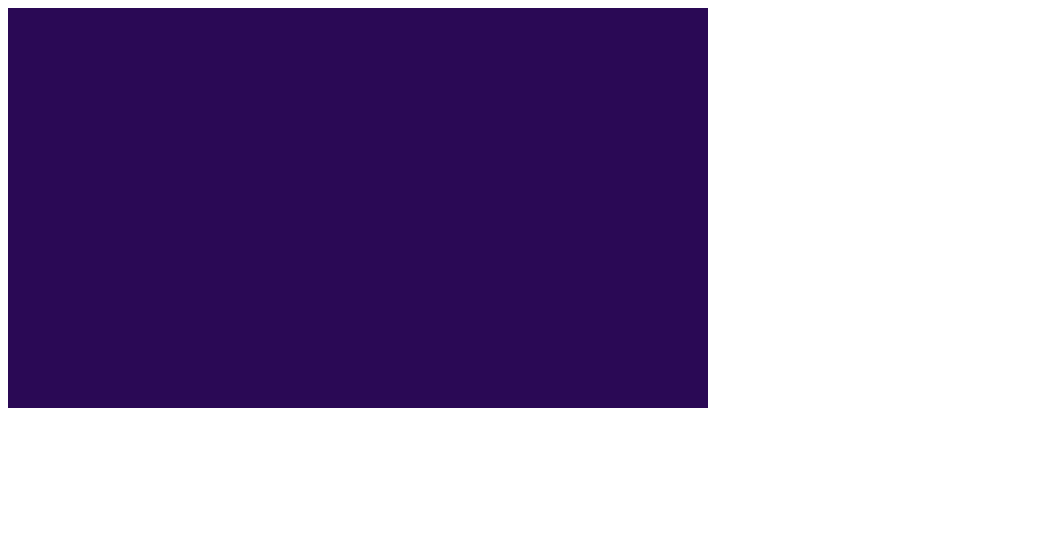
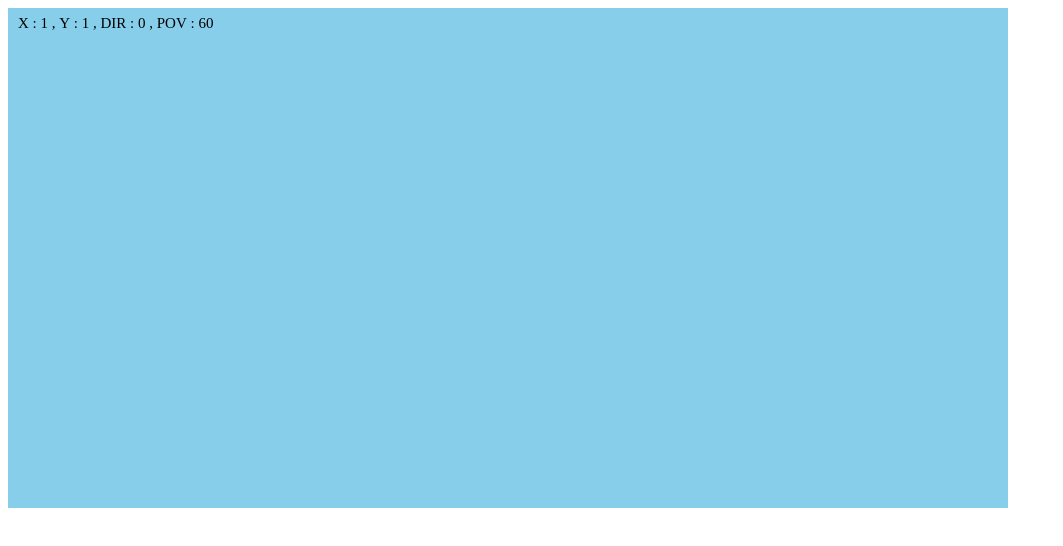
Before and after one commit to ownNurzh/ray-casting-on-js-html, a plain HTML site: page index.html in a window 1280 px wide. Shown: the whole page, without its empty margins (0-1063 px from the left). Drawn offline with Linux system fonts and the light colour scheme.

Commit message:
-- add player.js module -- change canvas size and style -- fix index.htnl connect scripts (need to use type="module" for ES6 imports) -- add draw player info in main.js

```diff
--- a/css/main.css
+++ b/css/main.css
@@ -1,4 +1,4 @@
 #canvas {
-    background-color: #2a0955;
+    background-color: skyblue;
     margin: 0 auto;
 }
--- a/index.html
+++ b/index.html
@@ -8,10 +8,11 @@
 </head>
 <body>
 
-    <canvas id="canvas" width="700" height="400"></canvas>
+    <canvas id="canvas" width="1000" height="500"></canvas>
 
 
     <script type="module" src="js/map.js"></script>
-    <script type="script" src="js/main.js"></script>
+    <script type="module" src="js/player.js"></script>
+    <script type="module" src="js/main.js"></script>
 </body>
 </html>
--- a/js/main.js
+++ b/js/main.js
@@ -0,0 +1,24 @@
+//import { Map } from './map.js';
+import { Player } from './player.js';
+
+const player = new Player();
+
+
+const canvas = document.getElementById('canvas');
+const ctx = canvas.getContext("2d");
+
+
+function drawInfo() {
+    ctx.font = "15px Arial sans-serif";
+    ctx.fillStyle = "black";
+    ctx.fillText(`X : ${player.position.x} , Y : ${player.position.y} , DIR : ${player.direction} , POV : ${player.pov}`, 10, 20);
+}
+
+function render() {
+    ctx.clearRect(0, 0, canvas.width, canvas.height);
+
+    drawInfo()
+    requestAnimationFrame(render);
+}
+
+render();
--- /dev/null
+++ b/js/player.js
@@ -0,0 +1,20 @@
+export class Player {
+    constructor() {
+        this.position = {x: 1, y: 1};
+        this.pov = 60;
+        this.direction = 0;
+    }
+
+    move() {
+        //pass
+    }
+    rotate(degrees) {
+        //player.rotate(1);  поворот вправо на 1°
+        //player.rotate(-1); поворот влево на 1°
+        const radians = degrees * Math.PI / 180;
+        this.direction += radians;
+        this.direction %= 2 * Math.PI;
+        if (this.direction < 0) this.direction += 2 * Math.PI;
+    }
+
+}
```
